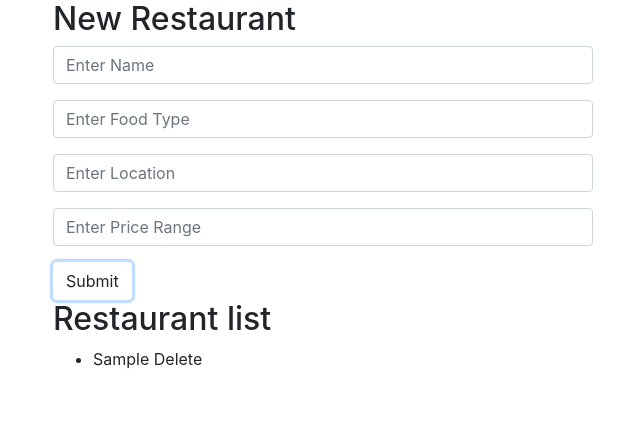
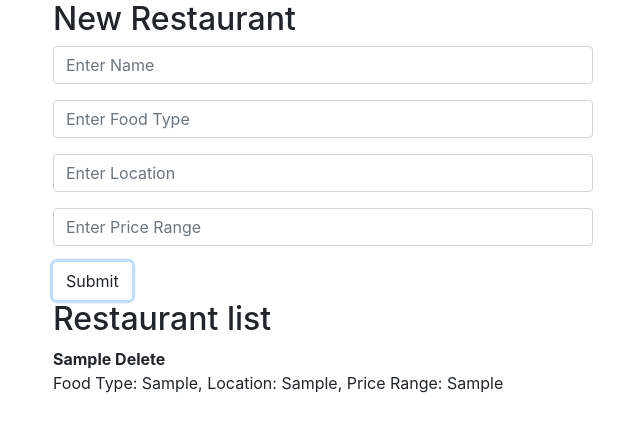
Before and after one commit to gracelauren/bestRestaurants-angularJS, a plain HTML site: page index.html in a window 1280 px wide. Both pictures are taken after typing "Sample", "Sample", "Sample", "Sample" into the empty fields and a click on the button "Submit". Shown: the whole page, without its empty margins (32-672 px from the left). Drawn offline with nearby package versions, Linux system fonts and the light colour scheme.

Commit message:
Add dynamic list with start and end

```diff
--- a/index.html
+++ b/index.html
@@ -33,10 +33,12 @@
       <div class="row">
         <div class="col-md-6">
           <h2>Restaurant list</h2>
-          <ul>
-            <li ng-repeat="item in restaurants">
-              {{item.name}} <a ng-click="deleteRestaurant(item)">Delete</a>
-            </li>
+          <dl>
+            <dt ng-repeat-start="item in restaurants">
+              {{item.name}} <a ng-click="deleteRestaurant(item)">Delete</a></dt>
+              <dd ng-repeat-end="item in restaurants">
+              Food Type: {{item.food}}, Location: {{item.location}}, Price Range: {{item.price}} </dd>
+            </dl>
           </ul>
       </div>
     </div>
```
